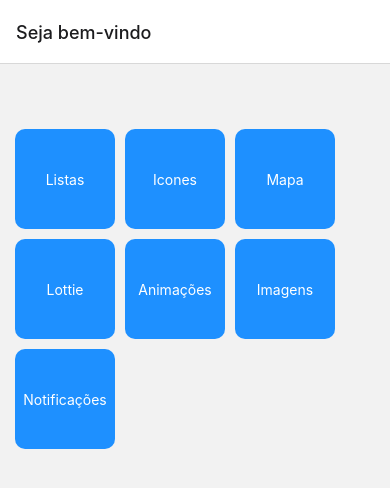
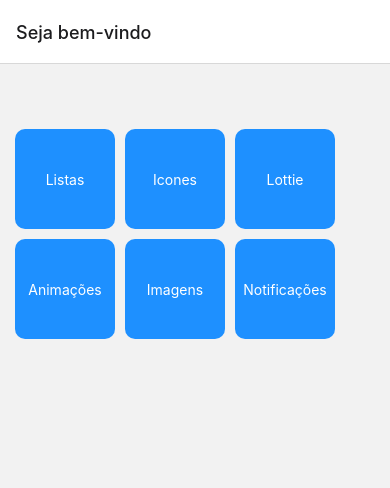
Before and after one commit to italoconceicao/primeiroApp, a React Native app: screen /Home in a window 390 px wide. Shown: the top 488 px of the page. Built offline with nearby package versions, Linux system fonts and the light colour scheme; what expo-notifications would draw is missing.

Commit message:
Retirado botão de Mapa

```diff
--- a/app.json
+++ b/app.json
@@ -16,7 +16,9 @@
     ],
     "runtimeVersion": "1.0.0",
     "jsEngine": "hermes",
-    "sdkVersion": "1.0.0",
+    "notification": {
+      "color": "#999"
+    },
     "androidStatusBar": {
       "hidden": "false"
     },
--- a/src/screens/home/index.js
+++ b/src/screens/home/index.js
@@ -13,11 +13,12 @@ const DATA = [
         name: 'Icones',
         routeName: 'Icons',
     },
-    {
-        id: 3,
-        name: 'Mapa',
-        routeName: 'Map',
-    },
+    // SERÁ IMPLEMENTADO EM OUTRO MOMENTO:
+    // {
+    //     id: 3,
+    //     name: 'Mapa',
+    //     routeName: 'Map',
+    // },
     {
         id: 4,
         name: 'Lottie',
```
